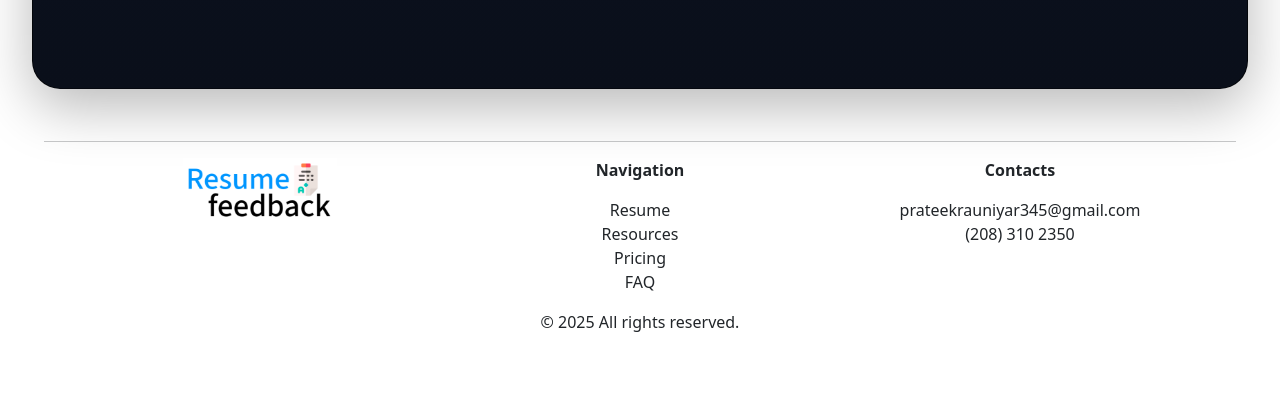
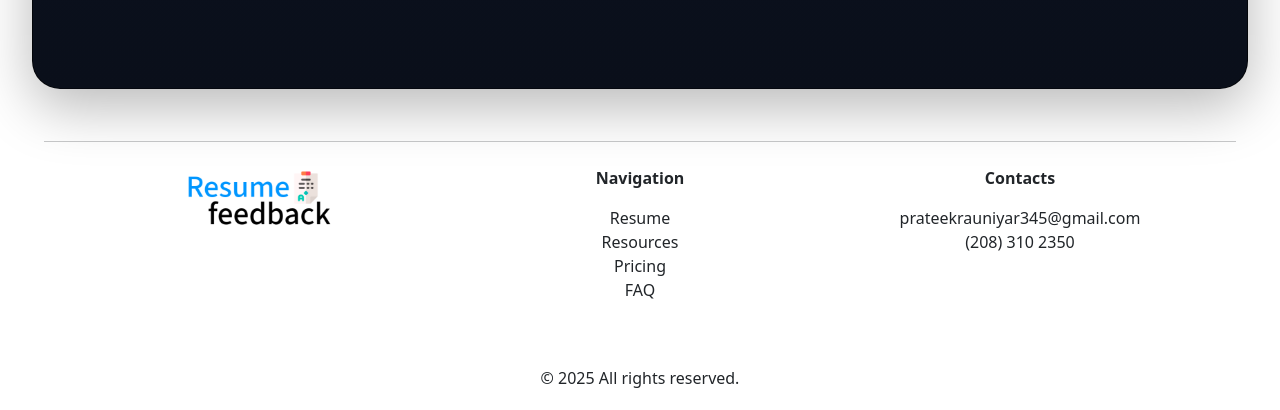
Before and after one commit to prateekrauniyar345/ResumeFeedback, a Flask app: page / in a window 1280 px wide. Shown: the part 1946-2356 px from the top of the page. Before the commit the page ends 2278 px from the top, so only its background shows below. Run offline with Flask 3, Linux system fonts and the light colour scheme; some libraries are stand-ins or nearby versions.

Commit message:
updated footer style

```diff
--- a/templates/dashboard/footer.html
+++ b/templates/dashboard/footer.html
@@ -1,7 +1,7 @@
-<footer class="uniform_spacing">
+<footer class="uniform_spacing" >
     <hr>
     <div class="container text-center">
-        <div class="row">
+        <div class="row mt-4">
             <div class="col">
                 <img style="height: 70px; width: auto;" src="{{url_for('static', filename='images/logo.png')}}" alt="logo">
             </div>
@@ -32,7 +32,7 @@
         </div>
     </div>
 
-    <div class="text-center">
+    <div class="text-center mt-5">
         <p>&copy; 2025 All rights reserved.</p>
     </div>
 </footer>
```
